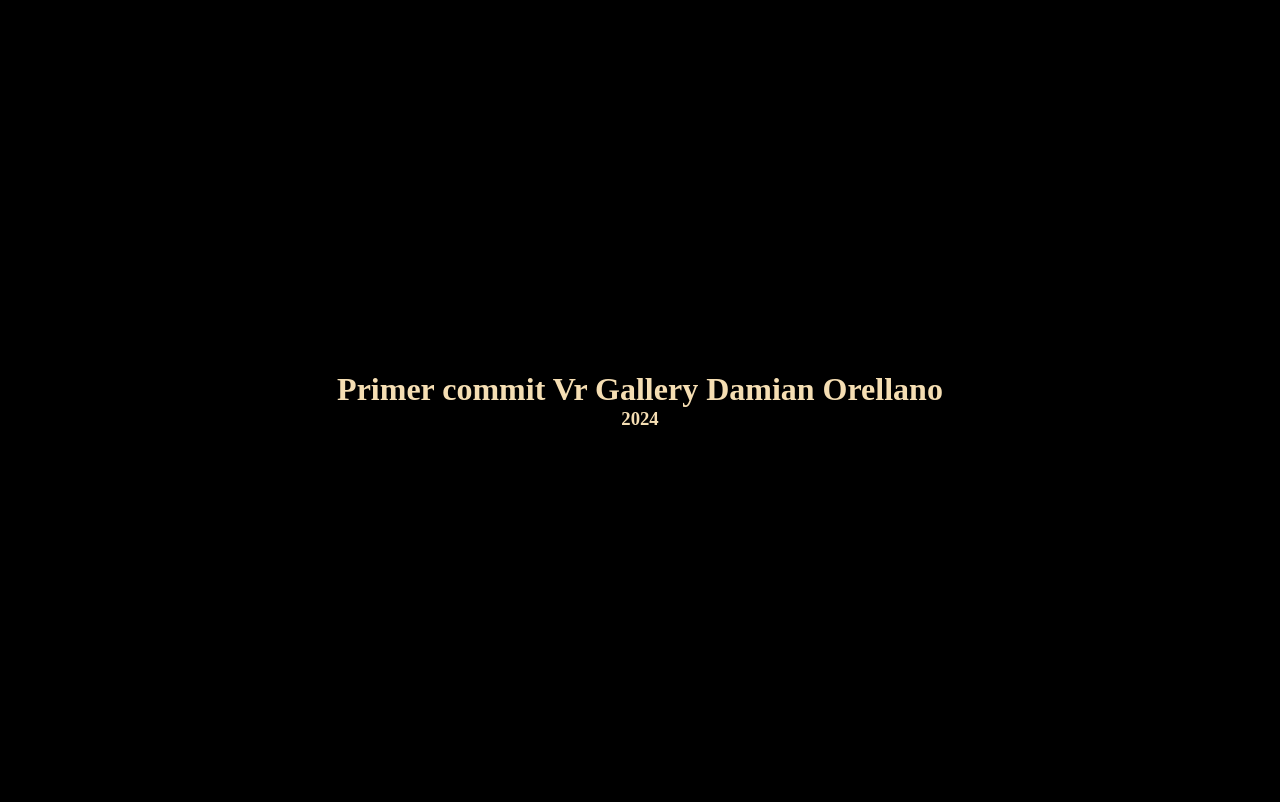
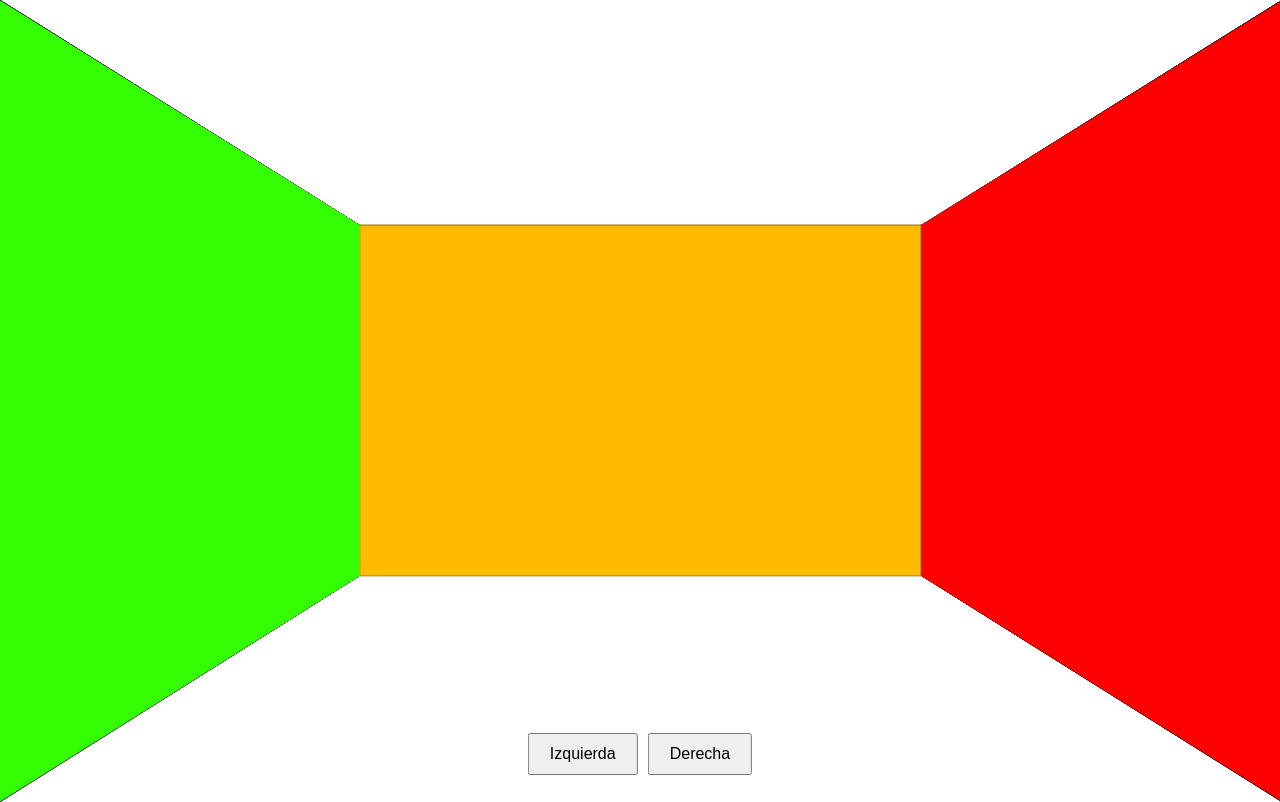
Before and after one commit to Daammi0/Vr-Gallery, a React (Vite) app: page / in a window 1280 px wide. Built offline with nearby package versions, Linux system fonts and the light colour scheme.

Commit message:
ENTORNO Y UI DE NAVEGACION

```diff
--- a/package.json
+++ b/package.json
@@ -10,6 +10,8 @@
     "preview": "vite preview"
   },
   "dependencies": {
+    "@react-three/drei": "^9.111.5",
+    "@react-three/fiber": "^8.17.6",
     "react": "^18.3.1",
     "react-dom": "^18.3.1",
     "three": "^0.167.1"
--- a/src/App.css
+++ /dev/null
@@ -1,18 +0,0 @@
-*{
-  margin: 0;
-  padding: 0;
-  background-color: black;
-}
-
-.centrar{
-  justify-content: center;
-  align-items: center;
-  width: 100%;
-  height: 100vh;
-  display: flex;
-  flex-direction: column;
-}
-
-.centrar, h1,h3{
-  color: wheat;
-}
--- a/src/App.jsx
+++ b/src/App.jsx
@@ -1,11 +1,10 @@
-import './App.css';
-
+import React from 'react';
+import { Gallery } from './components/Galeria/Gallery';
 function App() {
   return (
-      <div className='centrar'>
-        <h1>Primer commit Vr Gallery Damian Orellano</h1>
-        <h3>2024</h3>
-      </div>
+    <div className="App">
+      <Gallery />
+    </div>
   );
 }
 
--- /dev/null
+++ b/src/components/Galeria/Gallery.jsx
@@ -0,0 +1,34 @@
+import { useState } from "react";
+import "./gallery.css";
+
+export function Gallery() {
+    //----------------------FX QUE GIRA LA HABITACION-----------------------------------
+    const [rotacion, setRotacion] = useState(0);
+
+    const girarIzquierda = () => {
+        setRotacion(rotacion - 90); // Rota 90 grados para la izquierda
+    };
+    const girarDerecha = () => {
+        setRotacion(rotacion + 90); // Rota 90 grados para la derecha
+    }
+    return (
+        <div className="contenedor">
+            <div className="habitacion" style={{ transform: `rotateY(${rotacion}deg)` }}>
+                <div className="pared-frontal">
+
+                </div>
+                <div className="pared pared-trasera"></div>
+                <div className="pared pared-derecha"></div>
+                <div className="pared pared-izquierda"></div>
+                {/* -----REALMENTE NO ES NECESARIO EL TECHO Y SUELO-------- */}
+                {/* <div className="suelo"></div>
+                <div className="techo"></div> */}
+            </div>
+
+            <div className="controles">
+                <button onClick={girarIzquierda}>Izquierda</button>
+                <button onClick={girarDerecha}>Derecha </button>
+            </div>
+        </div>
+    );
+}
--- /dev/null
+++ b/src/components/Galeria/gallery.css
@@ -0,0 +1,102 @@
+body {
+    margin: 0;
+    min-height: 100vh;
+    background-color: rgb(255, 255, 255);
+    display: flex;
+    align-items: center;
+    justify-content: center;
+}
+/* -----DEFINO EL ENTORNO 3D------------ */
+.contenedor {
+    perspective: 500px;
+    width: 100vw;
+    height: 100vh;
+    position: relative;
+    display: flex;
+    justify-content: center;
+    align-items: center;
+}
+
+.habitacion {
+    width: 100%;
+    height: 100%;
+    position: relative;
+    transform-style: preserve-3d;
+    transform: rotateY(0deg);
+    transition: transform 1s ease;
+}
+
+/* ------DISEÑO ESTRUCTURAL DEL ENTORNOR---- */
+
+/* ------DISEÑO PARA LAS PAREDES------------ */
+.pared {
+    position: absolute;
+    width: 100vw;
+    height: 100vh;
+    background-color: rgb(255, 0, 0);
+    border: 1px solid black;
+}
+
+/* ------PARED FRONTAL------------ */
+.pared-frontal {
+    transform: translateZ(50vw);
+    width: 100%;
+    height: 100%;
+    position: absolute;
+    background-color: blue;
+}
+
+/* ------PARED TRASERA------------ */
+.pared-trasera {
+    transform: rotateY(180deg) translateZ(50vw);
+    background-color: rgb(255, 187, 0);
+}
+
+/* ------PARED DERECHA------------ */
+.pared-derecha {
+    transform: rotateY(90deg) translateZ(50vw);
+    background-color: rgb(255, 0, 0);
+}
+
+/* ------PARED IZQUIERDA------------ */
+.pared-izquierda {
+    transform: rotateY(-90deg) translateZ(50vw);
+    background-color: rgb(51, 255, 0);
+
+}
+
+/* ------TECHO------------ */
+.techo {
+    transform: rotateX(90deg) translateZ(25vw);
+    background-color: rgb(60, 255, 0);
+
+}
+
+/* ------SUELO------------ */
+.suelo {
+    transform: rotateX(-90deg) translateZ(25vw) translateY(50vh);
+    background-color: rgb(255, 255, 255);
+    width: 100%;
+    height: 100%;
+}
+
+
+/* --------ESTILO PARA LOS CONTROLES----------- */
+.controles {
+    position: absolute;
+    bottom: 20px;
+    left: 50%;
+    transform: translateX(-50%);
+}
+
+.controles button {
+    margin: 5px;
+    padding: 10px 20px;
+    font-size: 16px;
+    cursor: pointer;
+}
+
+/*---------OCULTO BARRA DE SCROLL--------------*/
+::-webkit-scrollbar {
+    display: none;
+}
```
Also changed, not shown: 1 other file (tests, documents, lock files or other folders).
